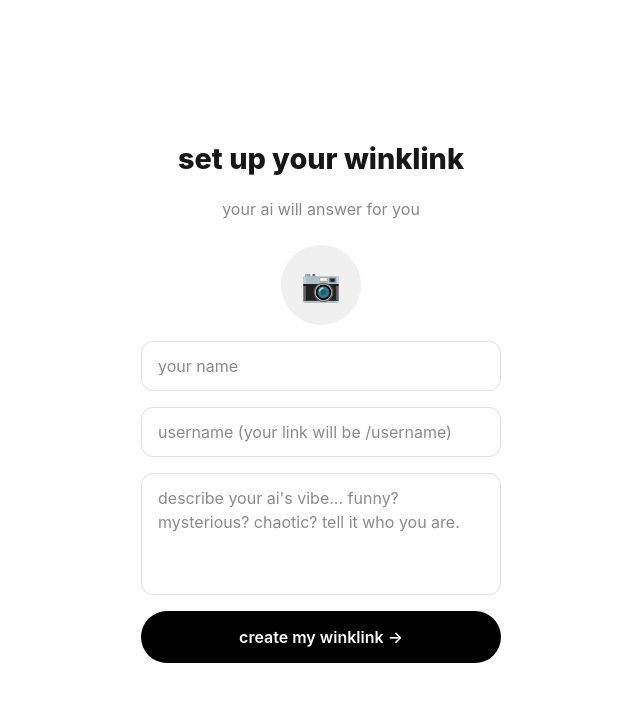
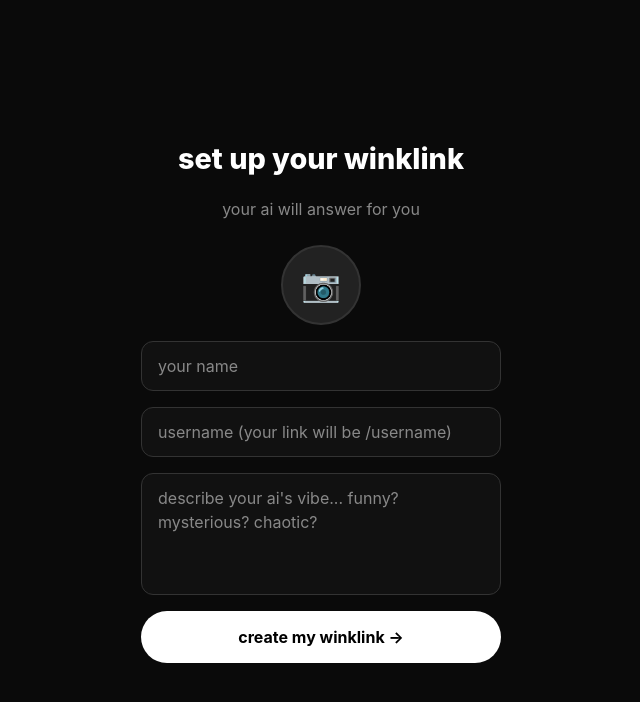
Before and after one commit to Unfazedk/winklink, a Next.js app: page /setup in a window 1280 px wide. Shown: the top 702 px of the page, without its empty margins (319-959 px from the left). Built offline with nearby package versions, Linux system fonts and the light colour scheme.

Commit message:
chore: update app/setup/page.js

```diff
--- a/app/setup/page.js
+++ b/app/setup/page.js
@@ -7,8 +7,8 @@ export default function Setup() {
   const [name, setName] = useState('')
   const [username, setUsername] = useState('')
   const [bio, setBio] = useState('')
+  const [preview, setPreview] = useState(null)
   const [pfp, setPfp] = useState(null)
-  const [preview, setPreview] = useState(null)
 
   const handlePfp = (e) => {
     const file = e.target.files[0]
@@ -31,7 +31,7 @@ export default function Setup() {
   return (
     <main style={{
       minHeight: '100vh',
-      background: '#fff',
+      background: '#0a0a0a',
       display: 'flex',
       flexDirection: 'column',
       alignItems: 'center',
@@ -40,45 +40,29 @@ export default function Setup() {
       padding: '20px',
       gap: '16px'
     }}>
-      <h2 style={{ fontSize: '1.8rem', fontWeight: '800', margin: 0 }}>set up your winklink</h2>
+      <h2 style={{ fontSize: '1.8rem', fontWeight: '800', margin: 0, color: '#fff' }}>set up your winklink</h2>
       <p style={{ color: '#888', margin: 0 }}>your ai will answer for you</p>
 
       <label style={{ cursor: 'pointer', marginTop: '8px' }}>
         <div style={{
           width: '80px', height: '80px', borderRadius: '50%',
-          background: '#f0f0f0', overflow: 'hidden',
+          background: '#222', overflow: 'hidden',
           display: 'flex', alignItems: 'center', justifyContent: 'center',
-          fontSize: '2rem'
+          fontSize: '2rem', border: '2px solid #333'
         }}>
-          {preview ? <img src={preview} style={{ width: '100%', height: '100%', objectFit: 'cover' }} /> : '📷'}
+          {preview ? <img src={preview} alt="profile" style={{ width: '100%', height: '100%', objectFit: 'cover' }} /> : '📷'}
         </div>
         <input type="file" accept="image/*" onChange={handlePfp} style={{ display: 'none' }} />
       </label>
 
-      <input
-        placeholder="your name"
-        value={name}
-        onChange={e => setName(e.target.value)}
-        style={inputStyle}
-      />
-      <input
-        placeholder="username (your link will be /username)"
-        value={username}
-        onChange={e => setUsername(e.target.value.toLowerCase().replace(/\s/g, ''))}
-        style={inputStyle}
-      />
-      <textarea
-        placeholder="describe your ai's vibe... funny? mysterious? chaotic? tell it who you are."
-        value={bio}
-        onChange={e => setBio(e.target.value)}
-        rows={4}
-        style={{ ...inputStyle, resize: 'none' }}
-      />
+      <input placeholder="your name" value={name} onChange={e => setName(e.target.value)} style={inputStyle} />
+      <input placeholder="username (your link will be /username)" value={username} onChange={e => setUsername(e.target.value.toLowerCase().replace(/\s/g, ''))} style={inputStyle} />
+      <textarea placeholder="describe your ai's vibe... funny? mysterious? chaotic?" value={bio} onChange={e => setBio(e.target.value)} rows={4} style={{ ...inputStyle, resize: 'none' }} />
 
       <button onClick={handleCreate} style={{
-        background: '#000', color: '#fff', border: 'none',
+        background: '#fff', color: '#000', border: 'none',
         borderRadius: '50px', padding: '14px 32px',
-        fontSize: '1rem', fontWeight: '600', cursor: 'pointer',
+        fontSize: '1rem', fontWeight: '700', cursor: 'pointer',
         width: '100%', maxWidth: '360px'
       }}>
         create my winklink →
@@ -92,8 +76,10 @@ const inputStyle = {
   maxWidth: '360px',
   padding: '12px 16px',
   borderRadius: '12px',
-  border: '1.5px solid #e0e0e0',
+  border: '1.5px solid #333',
   fontSize: '1rem',
   outline: 'none',
+  background: '#111',
+  color: '#fff',
   fontFamily: '-apple-system, BlinkMacSystemFont, "Segoe UI", sans-serif'
 }
```
